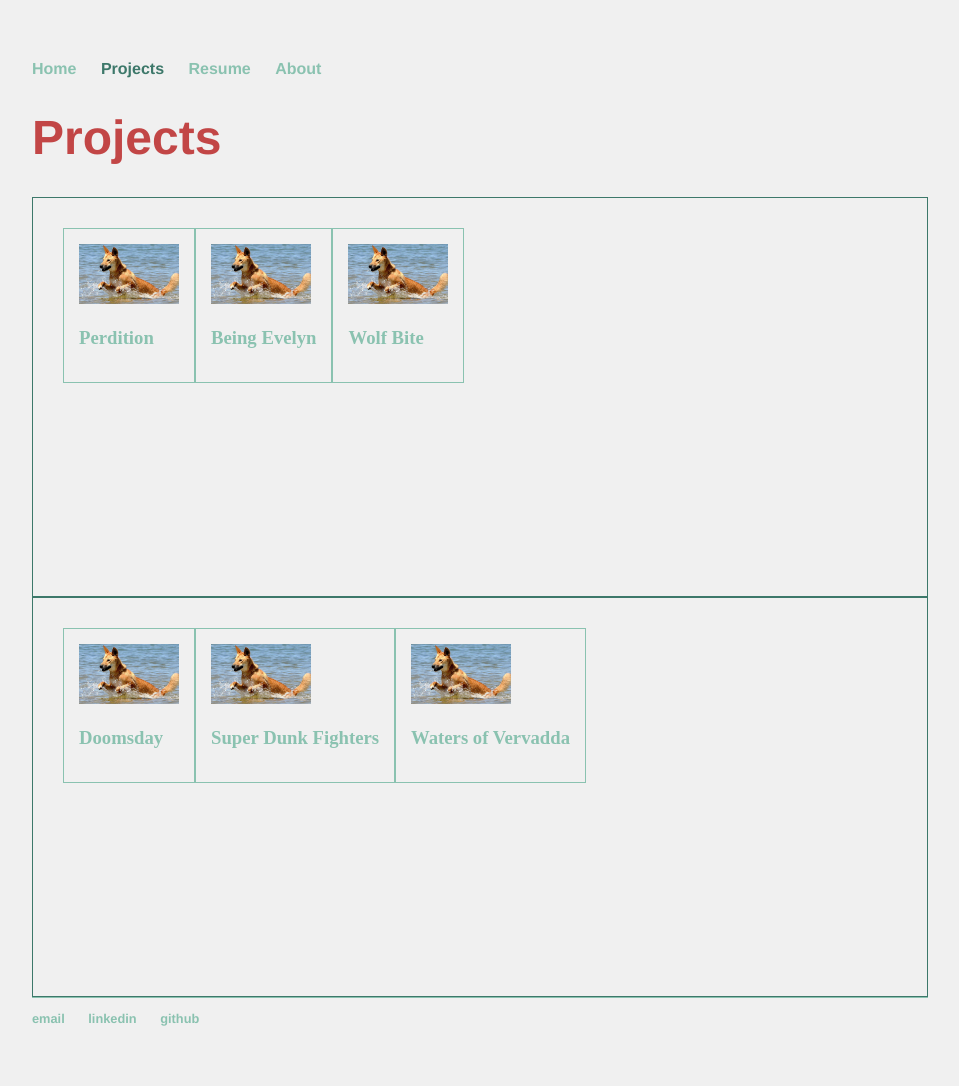
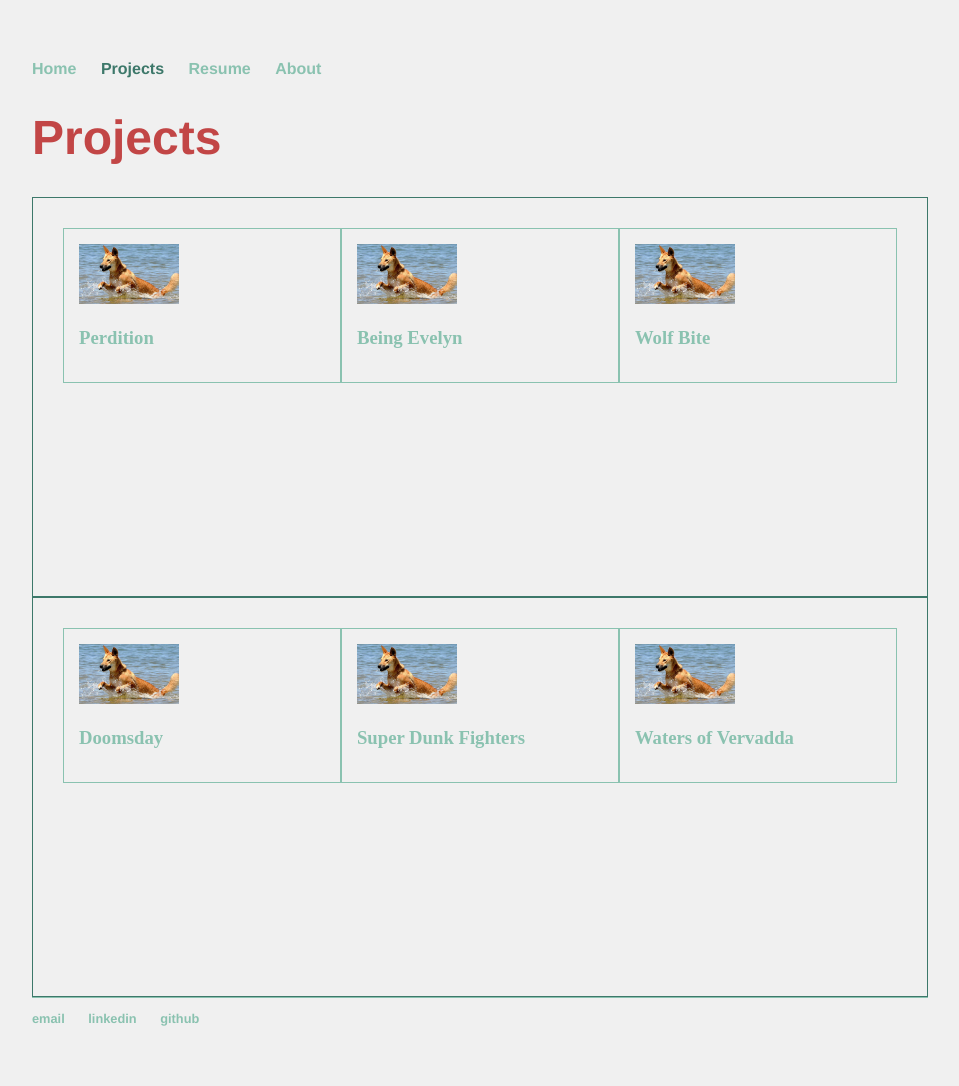
Before and after one commit to digigrant/digigrant.github.io, a Jekyll site: the page built from projects.html, in a window 1280 px wide. Shown: the whole page, without its empty margins (160-1119 px from the left). Built offline with Jekyll 4.4.1, drawn with Linux system fonts in a browser that asks for light colours.

Commit message:
Update main.scss

```diff
--- a/_sass/main.scss
+++ b/_sass/main.scss
@@ -93,6 +93,7 @@ ul.specs
 
         li
         {
+            width: 33.33%;
             float: left;
         }
     }
```
